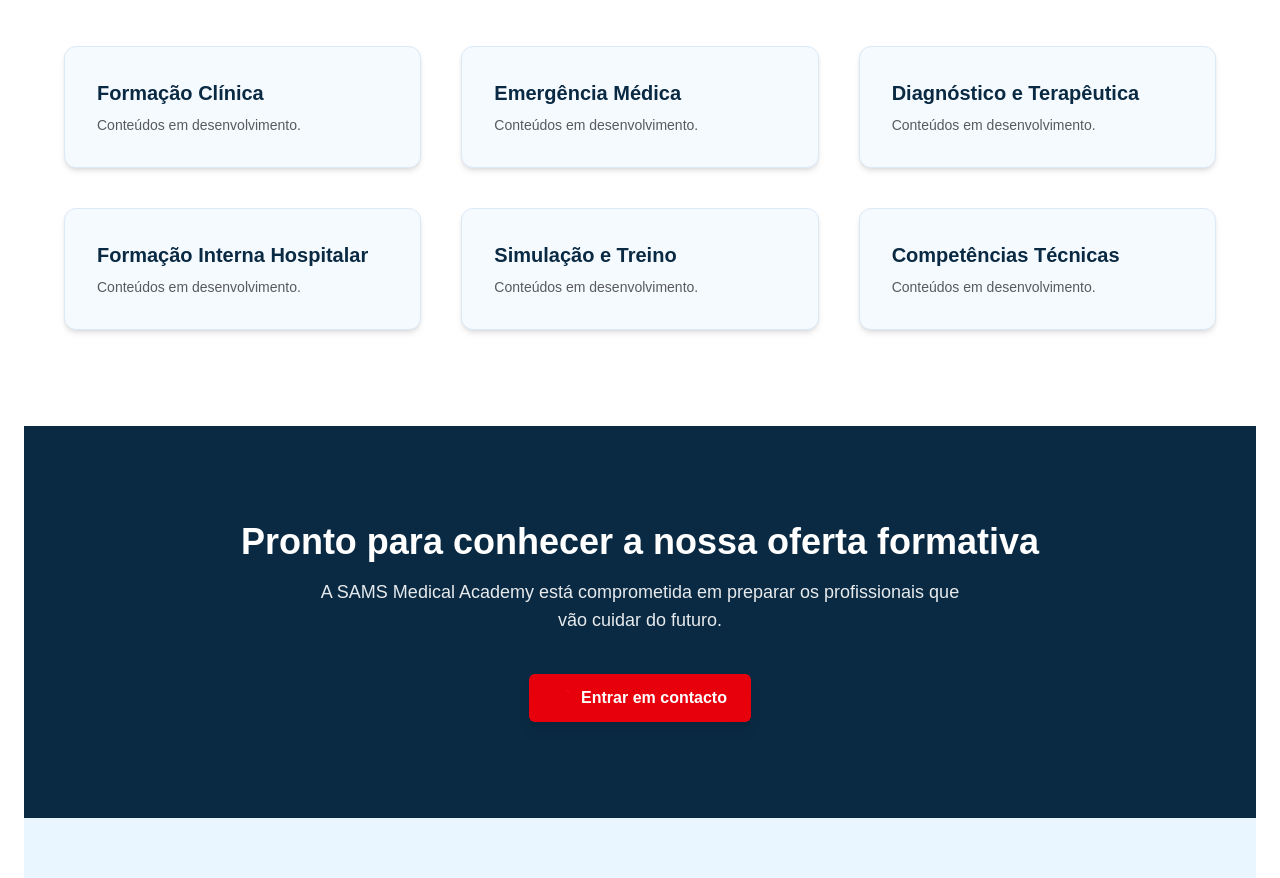
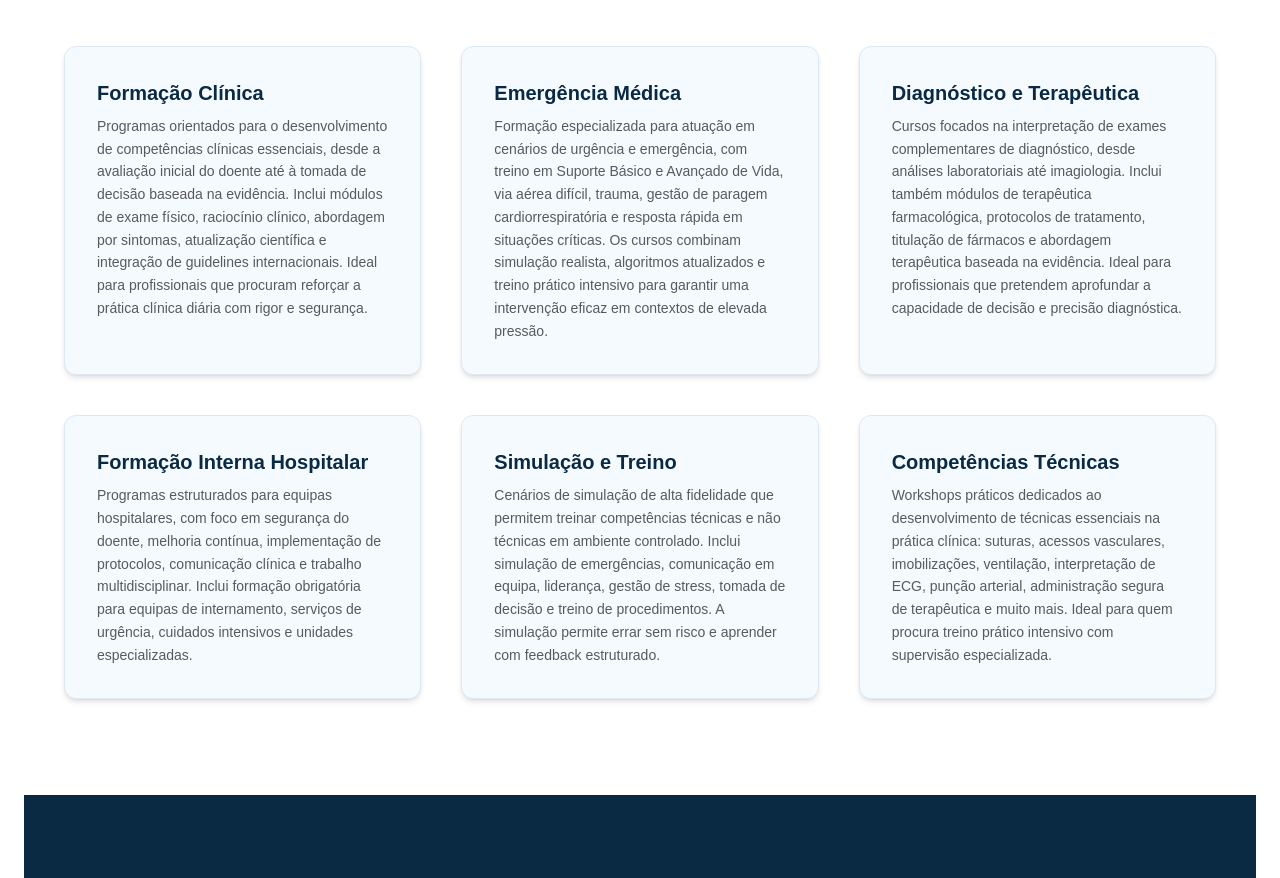
Before and after one commit to hugocorreia789-creator/academia-sams, a Next.js app: page / in a window 1280 px wide. Shown: the part 2194-3072 px from the top of the page. Built offline with nearby package versions, Linux system fonts and the light colour scheme.

Commit message:
Update page.tsx

```diff
--- a/app/page.tsx
+++ b/app/page.tsx
@@ -211,19 +211,43 @@ export default function Home() {
   <div className="grid grid-cols-1 md:grid-cols-3 gap-10 max-w-6xl mx-auto">
 
     {[
-              "Formação Clínica",
-              "Emergência Médica",
-              "Diagnóstico e Terapêutica",
-              "Formação Interna Hospitalar",
-              "Simulação e Treino",
-              "Competências Técnicas"
+      {
+        titulo: "Formação Clínica",
+        conteudo:
+          "Programas orientados para o desenvolvimento de competências clínicas essenciais, desde a avaliação inicial do doente até à tomada de decisão baseada na evidência. Inclui módulos de exame físico, raciocínio clínico, abordagem por sintomas, atualização científica e integração de guidelines internacionais. Ideal para profissionais que procuram reforçar a prática clínica diária com rigor e segurança."
+      },
+      {
+        titulo: "Emergência Médica",
+        conteudo:
+          "Formação especializada para atuação em cenários de urgência e emergência, com treino em Suporte Básico e Avançado de Vida, via aérea difícil, trauma, gestão de paragem cardiorrespiratória e resposta rápida em situações críticas. Os cursos combinam simulação realista, algoritmos atualizados e treino prático intensivo para garantir uma intervenção eficaz em contextos de elevada pressão."
+      },
+      {
+        titulo: "Diagnóstico e Terapêutica",
+        conteudo:
+          "Cursos focados na interpretação de exames complementares de diagnóstico, desde análises laboratoriais até imagiologia. Inclui também módulos de terapêutica farmacológica, protocolos de tratamento, titulação de fármacos e abordagem terapêutica baseada na evidência. Ideal para profissionais que pretendem aprofundar a capacidade de decisão e precisão diagnóstica."
+      },
+      {
+        titulo: "Formação Interna Hospitalar",
+        conteudo:
+          "Programas estruturados para equipas hospitalares, com foco em segurança do doente, melhoria contínua, implementação de protocolos, comunicação clínica e trabalho multidisciplinar. Inclui formação obrigatória para equipas de internamento, serviços de urgência, cuidados intensivos e unidades especializadas."
+      },
+      {
+        titulo: "Simulação e Treino",
+        conteudo:
+          "Cenários de simulação de alta fidelidade que permitem treinar competências técnicas e não técnicas em ambiente controlado. Inclui simulação de emergências, comunicação em equipa, liderança, gestão de stress, tomada de decisão e treino de procedimentos. A simulação permite errar sem risco e aprender com feedback estruturado."
+      },
+      {
+        titulo: "Competências Técnicas",
+        conteudo:
+          "Workshops práticos dedicados ao desenvolvimento de técnicas essenciais na prática clínica: suturas, acessos vasculares, imobilizações, ventilação, interpretação de ECG, punção arterial, administração segura de terapêutica e muito mais. Ideal para quem procura treino prático intensivo com supervisão especializada."
+      }
     ].map((area) => (
       <div
-                key={area}
+        key={area.titulo}
         className="bg-[#F5FAFF] p-8 rounded-xl shadow-md border border-[#DCE9F5] hover:shadow-xl hover:-translate-y-1 transition"
       >
-                <h3 className="text-xl font-semibold text-[#0A2A43]">{area}</h3>
-                <p className="text-sm opacity-70 mt-2">Conteúdos em desenvolvimento.</p>
+        <h3 className="text-xl font-semibold text-[#0A2A43]">{area.titulo}</h3>
+        <p className="text-sm opacity-70 mt-2 leading-relaxed">{area.conteudo}</p>
       </div>
     ))}
 
```
Lines whose indentation alone changed are shown as unchanged.
